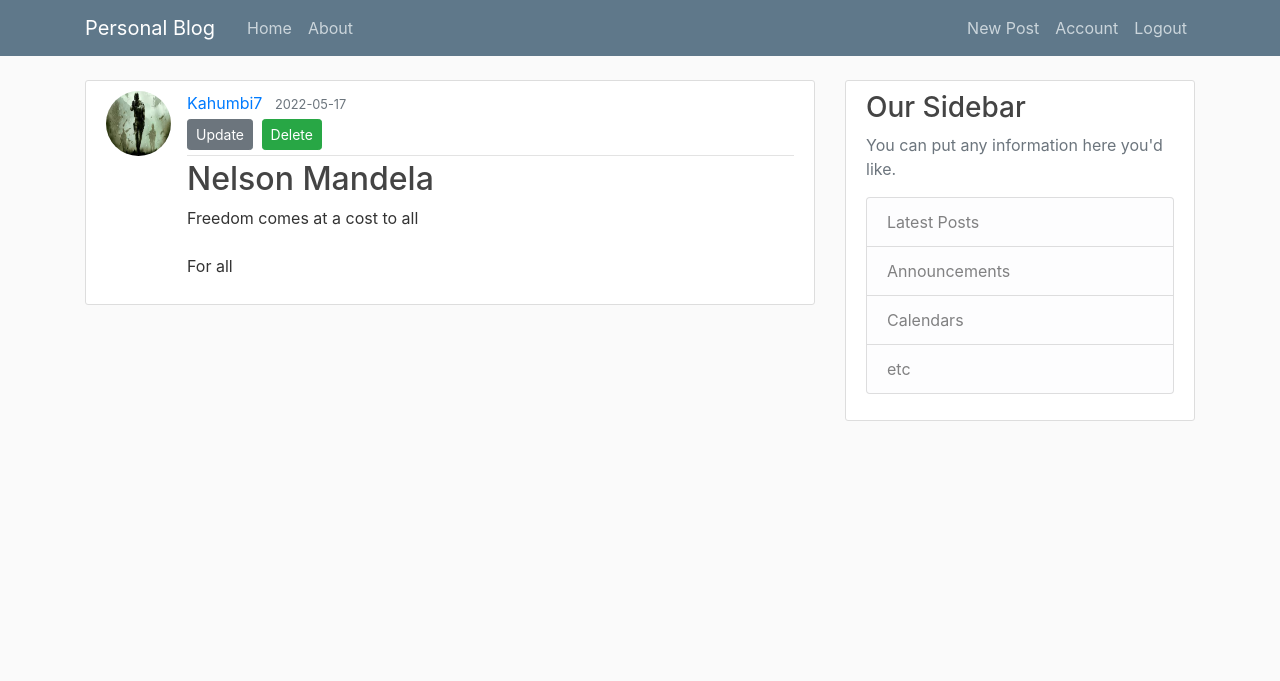
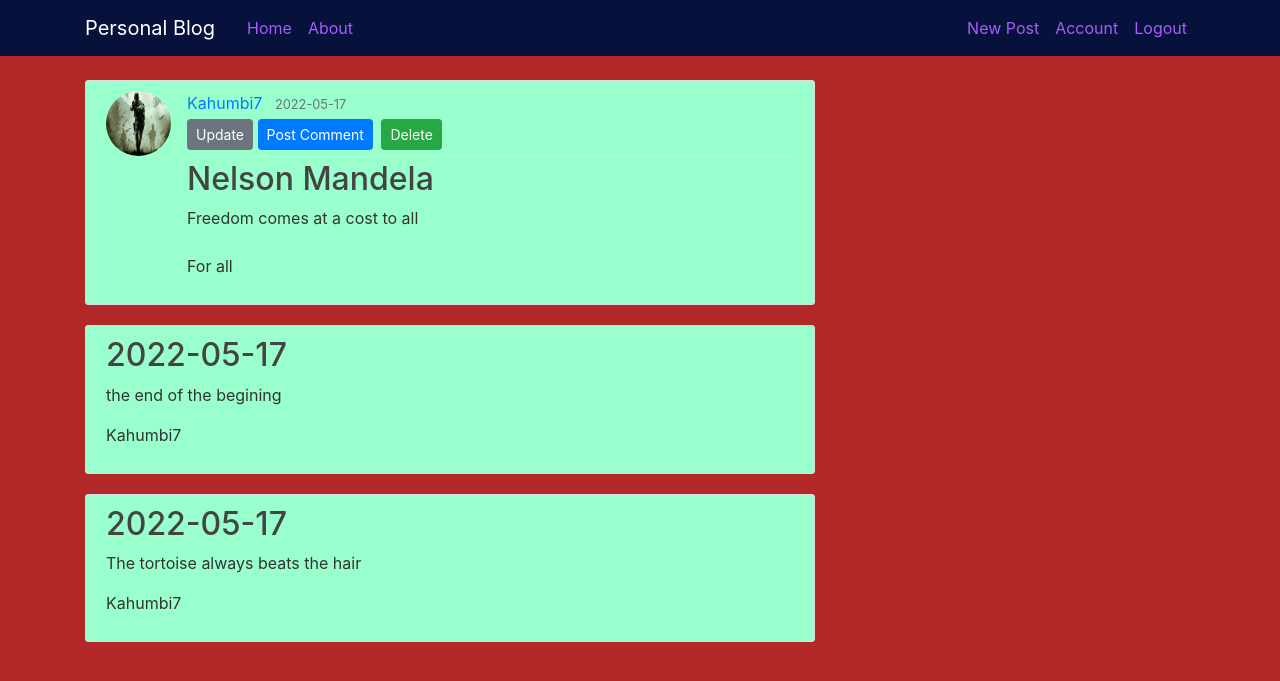
Before and after one commit to Kahumbi/blogs, a Flask app: page /post/1 in a window 1280 px wide. Shown: the top 681 px of the page. Run offline with Flask 2, Linux system fonts and the light colour scheme; a user stored in the database is signed in; data comes from the database, SQL or seed files in the repository; both versions use the stored data as it was after the commit.

Commit message:
Add comments and post comments

```diff
--- a/blog/forms.py
+++ b/blog/forms.py
@@ -54,3 +54,8 @@
     title = StringField('Title',validators=[DataRequired()])
     content = TextAreaField('Content', validators=[DataRequired()])
     submit = SubmitField('Post')
+
+
+class CommentForm(FlaskForm):
+    content = TextAreaField('Content', validators=[DataRequired()])
+    submit = SubmitField('Post')
--- a/blog/routes.py
+++ b/blog/routes.py
@@ -1,20 +1,28 @@
 import os
+import json
+import requests
 import secrets
 from PIL import Image
 from flask import render_template, url_for, flash, redirect, request, abort
 from blog import app, db, bcrypt
-from blog.forms import RegistrationForm, LoginForm, UpdateAccountForm, PostForm
-from blog.models import User, Post, Comment
+from blog.forms import RegistrationForm, LoginForm, UpdateAccountForm, PostForm, CommentForm
+from blog.models import User, Post, Comment, Quote
 from flask_login import login_user, current_user, logout_user, login_required
 
 
-
+def get_quote():
+    quote_url = 'http://quotes.stormconsultancy.co.uk/random.json'
+    req = requests.get(quote_url)
+    data = json.loads(req.content)
+    quote = Quote(data["quote"],data["author"])
+    return quote
 
 @app.route("/")
 @app.route("/home")
 def home():
     posts = Post.query.all()
-    return render_template('home.html', posts=posts)
+    quote = get_quote()
+    return render_template('home.html', posts=posts, quote=quote)
 
 
 @app.route("/about")
@@ -139,3 +147,17 @@
     db.session.commit()
     flash('post has been deleted', 'success')
     return redirect(url_for('home'))
+
+
+@app.route("/post/<int:post_id>/comment/new", methods=["POST","GET"])
+@login_required
+def create_comment(post_id):
+    post = Post.query.get_or_404(post_id)
+    form = CommentForm()
+    if form.validate_on_submit():
+        comment = Comment(content=form.content.data,user_id=current_user.id, post_id=post.id)
+        db.session.add(comment)
+        db.session.commit()
+        flash('Comment posted successfully!', 'success')
+        return redirect(url_for('post',post_id=post.id))
+    return render_template("create_comment.html", title="post a comment", form=form, legend="Post a comment")
--- a/blog/static/main.css
+++ b/blog/static/main.css
@@ -1,19 +1,19 @@
 body {
-  background: #fafafa;
+  background: #B22727;
   color: #333333;
   margin-top: 5rem;
 }
 
 h1, h2, h3, h4, h5, h6 {
-  color: #444444;
+  color: #FAFDD6;
 }
 
 .bg-steel {
-  background-color: #5f788a;
+  background-color: #06113C;
 }
 
 .site-header .navbar-nav .nav-link {
-  color: #cbd5db;
+  color: #A85CF9;
 }
 
 .site-header .navbar-nav .nav-link:hover {
@@ -25,7 +25,7 @@
 }
 
 .content-section {
-  background: #ffffff;
+  background: #99FFCD;
   padding: 10px 20px;
   border: 1px solid #dddddd;
   border-radius: 3px;
--- a/blog/templates/about.html
+++ b/blog/templates/about.html
@@ -1,4 +1,5 @@
 {% extends "layout.html" %}
 {% block content%}
     <h1>About Page</h1>
+    <img src="{{url_for('static', filename='profile_pics/default.jpg')}}" alt="" srcset="">
 {% endblock content %}
--- a/blog/templates/layout.html
+++ b/blog/templates/layout.html
@@ -57,19 +57,6 @@
             {% endwith %}
             {% block content %}{% endblock %}
           </div>
-          <div class="col-md-4">
-            <div class="content-section">
-              <h3>Our Sidebar</h3>
-              <p class='text-muted'>You can put any information here you'd like.
-                <ul class="list-group">
-                  <li class="list-group-item list-group-item-light">Latest Posts</li>
-                  <li class="list-group-item list-group-item-light">Announcements</li>
-                  <li class="list-group-item list-group-item-light">Calendars</li>
-                  <li class="list-group-item list-group-item-light">etc</li>
-                </ul>
-              </p>
-            </div>
-          </div>
         </div>
     </main>
 
--- a/blog/templates/post.html
+++ b/blog/templates/post.html
@@ -9,6 +9,7 @@
             {% if post.author == current_user %}
             <div>
                 <a class="btn btn-secondary btn-sm mt-1 mb-1" href="{{ url_for('update_post', post_id=post.id) }}">Update</a>
+                <a class="btn btn-primary btn-sm mt-1 mb-1" href="{{ url_for('create_comment', post_id=post.id) }}">Post Comment</a>
                 <button type="button" class="btn btn-success btn-sm m-1" data-toggle="modal" data-target="#deleteModal">Delete</button>
             </div>
             {% endif %}
@@ -37,4 +38,13 @@
         </div>
         </div>
     </div>
+    {% for comment in post.comments %}
+    <article class="media content-section">
+        <div class="media-body">
+          <h2 class="article-title">{{ comment.date_posted.strftime('%Y-%m-%d') }}</h2>
+          <p class="article-content">{{ comment.content }}</p>
+          <p class="article-content">{{ comment.user.username }}</p>
+        </div>
+    </article>
+    {% endfor %}
 {% endblock content %}
```
Also changed, not shown: blog/models.py (+9 -0 lines), blog/templates/create_comment.html (added, +28 -0 lines), blog/templates/home.html (+9 -1 lines), README.md (added), blog/site.db, 1 other file.
